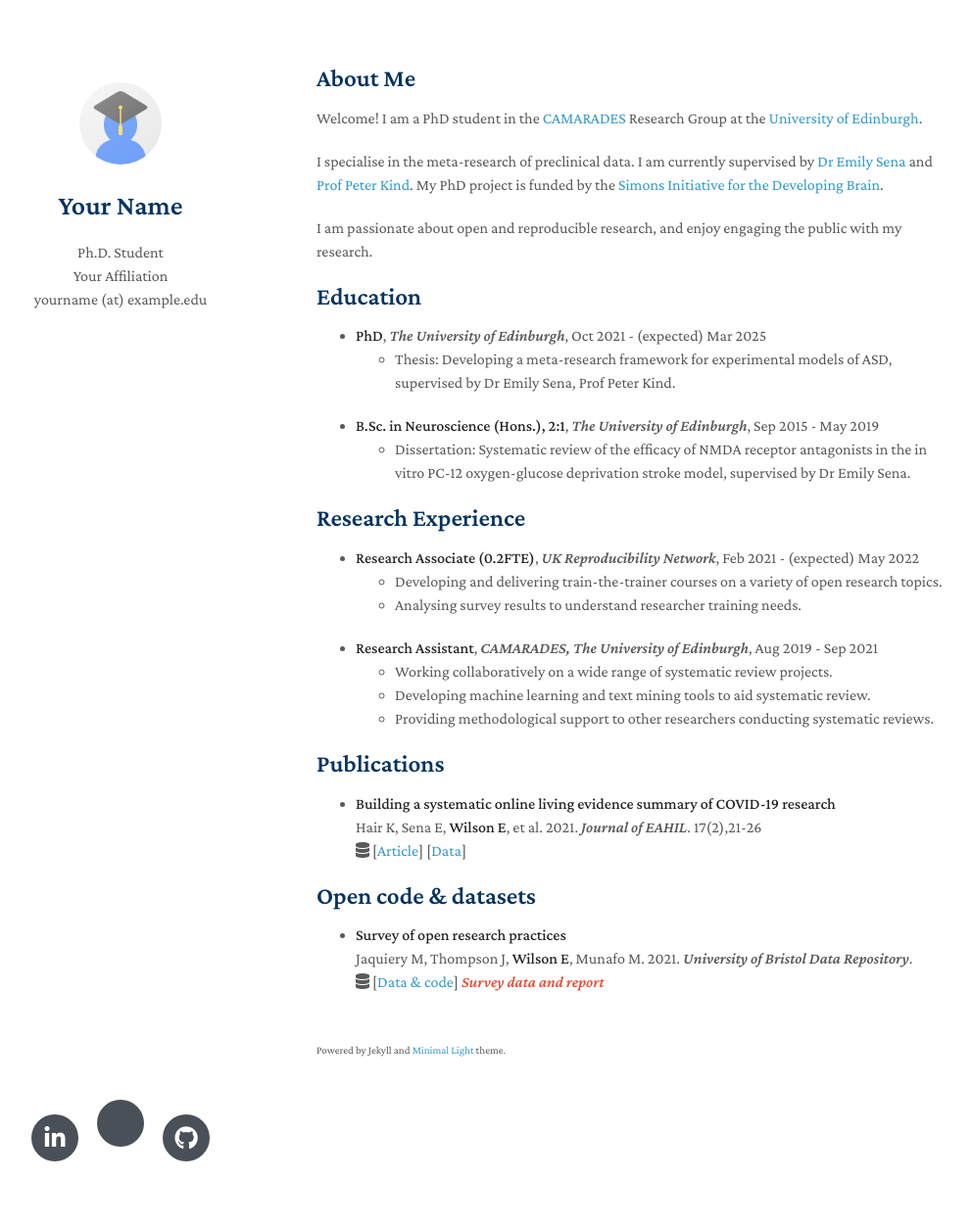
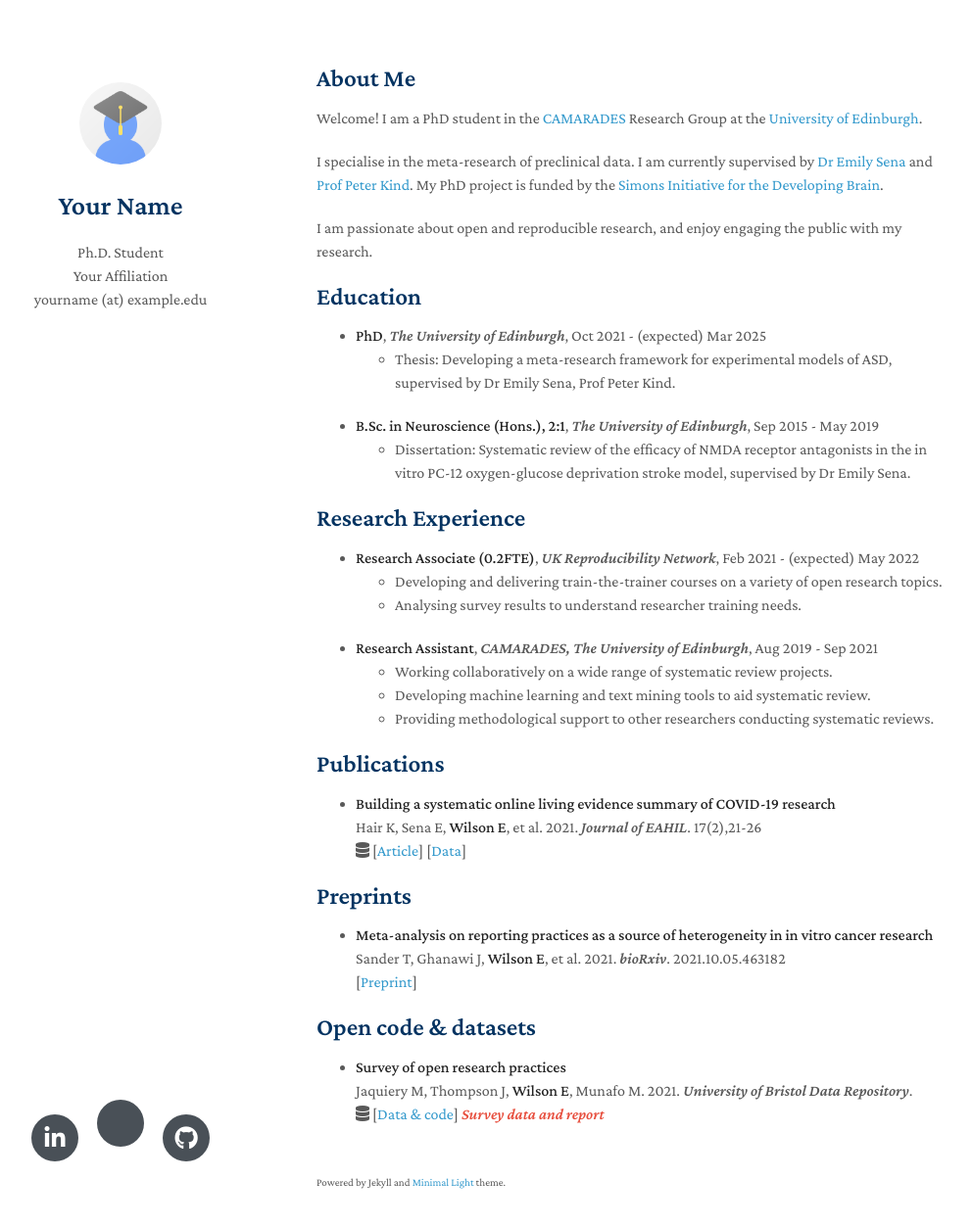
Before and after one commit to emma-wilson/emma-wilson.github.io, a Jekyll site: the page built from index.md, in a window 1280 px wide and 1288 px high. Shown: the top 1253 px of the window at 98% size, without its empty margins (147-1139 px from the left). Built offline with Jekyll 4.4.1, drawn with Linux system fonts in a browser that asks for light colours; nearby versions of some CDN libraries; a style sheet for code colours, icons or effects is not loaded; our own code applies the rules of GitHub Pages for plain Markdown files.

Commit message:
Added preprints

```diff
--- a/index.md
+++ b/index.md
@@ -43,6 +43,15 @@ I am passionate about open and reproducible research, and enjoy engaging the pub
   [<a href="https://doi.org/10.32384/jeahil17465" aria-label="Read Building a systematic online living evidence summary of COVID-19 research on the JEAHIL website">Article</a>]
   [<a href="https://camarades.shinyapps.io/COVID-19-SOLES/" aria-label="Explore the COVID-19 living evidence summary dataset">Data</a>]
 
+## Preprints
+
+- **Meta-analysis on reporting practices as a source of heterogeneity in in vitro cancer research**
+  <br>
+  Sander T, Ghanawi J, **Wilson E**, et al. 2021. *bioRxiv*. 2021.10.05.463182
+  <br>
+  <i class="ai ai-open-access"></i>
+  [<a href="https://doi.org/10.1101/2021.10.05.463182" aria-label="Read BMeta-analysis on reporting practices as a source of heterogeneity in in vitro cancer research on the bio archive website">Preprint</a>]
+
 ## Open code & datasets
 
 - **Survey of open research practices**
```
